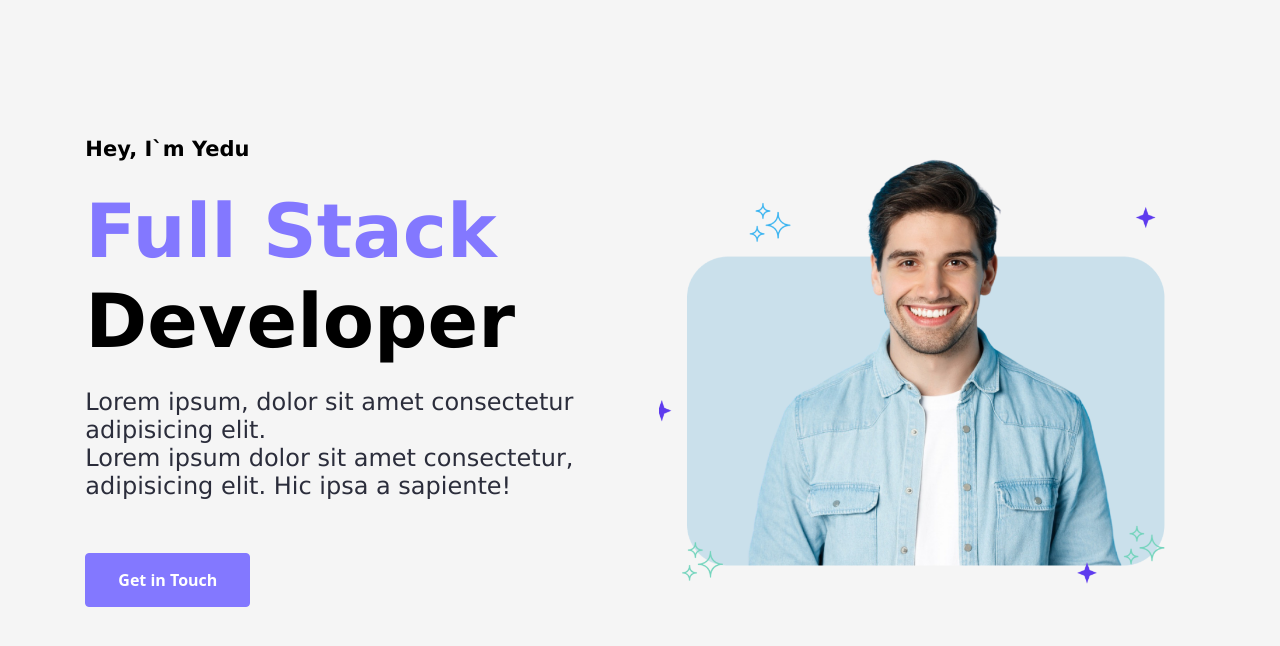
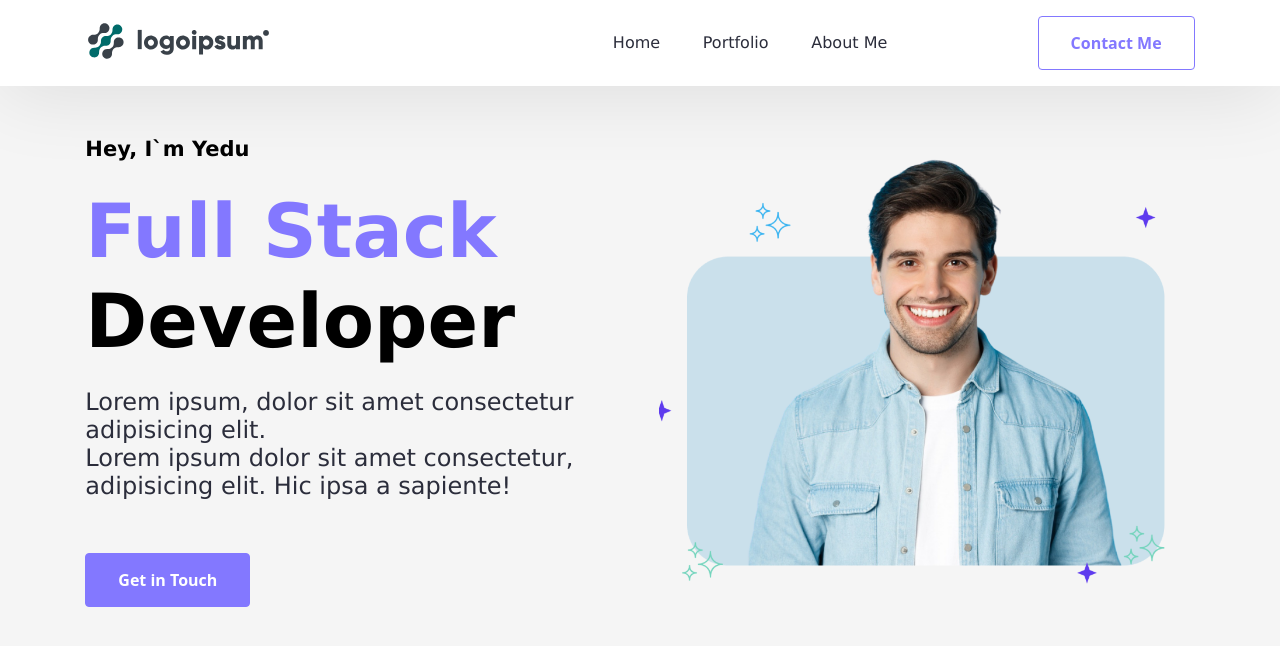
Before and after one commit to Yedukrishnaj/React-Portfolio, a React (Create React App) app: page / in a window 1280 px wide. Shown: the top 646 px of the page. Built offline with nearby package versions, Linux system fonts and the light colour scheme.

Commit message:
09/02/24

```diff
--- a/src/App.css
+++ b/src/App.css
@@ -151,6 +151,45 @@ h3{
   line-height: 24px;
 }
 
+/* Navbar */
+
+.navbar {
+  display: flex;
+  justify-content: space-between;
+  align-items: center;
+  padding: 15px 85.333px;
+  background: var(--white);
+  box-shadow: 0px 5.333px 80px 0 rgba(0, 0, 0, 0.1);
+  position: fixed;
+  top: 0;
+  left: 0;
+  right: 0;
+}
+.navbar--items > ul {
+  list-style: none;
+  display: flex;
+  align-items: flex-start;
+  gap: 42.667px;
+  text-decoration: none;
+}
+.navbar--items ul > li > a {
+  text-decoration: none;
+}
+/* Navbar Content */
+.navbar--content {
+  color: var(--darkblue);
+  font-size: 16px;
+  font-style: normal;
+  font-weight: 400;
+  line-height: 24px;
+  cursor: pointer;
+}
+.navbar--active-content {
+  color: var(--primary);
+}
+/* Navbar Styler Ends */
+
+/* HeroSection */
 .hero-section{
   display: grid;
   grid-template-columns: repeat(2, 1fr);
--- a/src/App.js
+++ b/src/App.js
@@ -2,11 +2,20 @@
 import './App.css';
 import React from 'react';
 import { BrowserRouter as Router, Route, Routes } from 'react-router-dom';
+import Navbar from './pages/Home/Navbar';
 import Home from './pages/Home/Homescreen';
 function App() {
   return (
     <div className="App">
-      <Home/>
+      <Router>
+        <div>
+          <Navbar />
+          <Routes>
+            <Route path='/' element={<Home />}></Route>
+            <Route path='*' element={<div>404 Not Found</div>}></Route>
+          </Routes>
+        </div>
+      </Router>
     </div>
   );
 }
--- a/src/pages/Home/Navbar.jsx
+++ b/src/pages/Home/Navbar.jsx
@@ -0,0 +1,111 @@
+import { useState, useEffect } from "react";
+import { Link } from "react-scroll";
+
+function Navbar() {
+  const [navActive, setNavActive] = useState(false);
+
+  const toggleNav = () => {
+    setNavActive(!navActive);
+  };
+
+  const closeMenu = () => {
+    setNavActive(false);
+  };
+
+  useEffect(() => {
+    const handleResize = () => {
+      if (window.innerWidth <= 500) {
+        closeMenu;
+      }
+    };
+
+    window.addEventListener("resize", handleResize);
+
+    return () => {
+      window.removeEventListener("resize", handleResize);
+    };
+  }, []);
+
+  useEffect(() => {
+    if (window.innerWidth <= 1200) {
+      closeMenu;
+    }
+  }, []);
+
+  return (
+    <nav className={`navbar ${navActive ? "active" : ""}`}>
+      <div>
+        <img src="./img/logo.svg" alt="Logoipsum" />
+      </div>
+      <a
+        className={`nav__hamburger ${navActive ? "active" : ""}`}
+        onClick={toggleNav}
+      >
+        <span className="nav__hamburger__line"></span>
+        <span className="nav__hamburger__line"></span>
+        <span className="nav__hamburger__line"></span>
+      </a>
+      <div className={`navbar--items ${navActive ? "active" : ""}`}>
+        <ul>
+          <li>
+            <Link
+              onClick={closeMenu}
+              activeClass="navbar--active-content"
+              spy={true}
+              smooth={true}
+              offset={-70}
+              duration={500}
+              to="heroSection"
+              className="navbar--content"
+            >
+              Home
+            </Link>
+          </li>
+          <li>
+            <Link
+              onClick={closeMenu}
+              activeClass="navbar--active-content"
+              spy={true}
+              smooth={true}
+              offset={-70}
+              duration={500}
+              to="MyPortfolio"
+              className="navbar--content"
+            >
+              Portfolio
+            </Link>
+          </li>
+          <li>
+            <Link
+              onClick={closeMenu}
+              activeClass="navbar--active-content"
+              spy={true}
+              smooth={true}
+              offset={-70}
+              duration={500}
+              to="AboutMe"
+              className="navbar--content"
+            >
+              About Me
+            </Link>
+          </li>
+
+        </ul>
+      </div>
+      <Link
+        onClick={closeMenu}
+        activeClass="navbar--active-content"
+        spy={true}
+        smooth={true}
+        offset={-70}
+        duration={500}
+        to="Contact"
+        className="btn btn-outline-primary"
+      >
+        Contact Me
+      </Link>
+    </nav>
+  );
+}
+
+export default Navbar;
```
